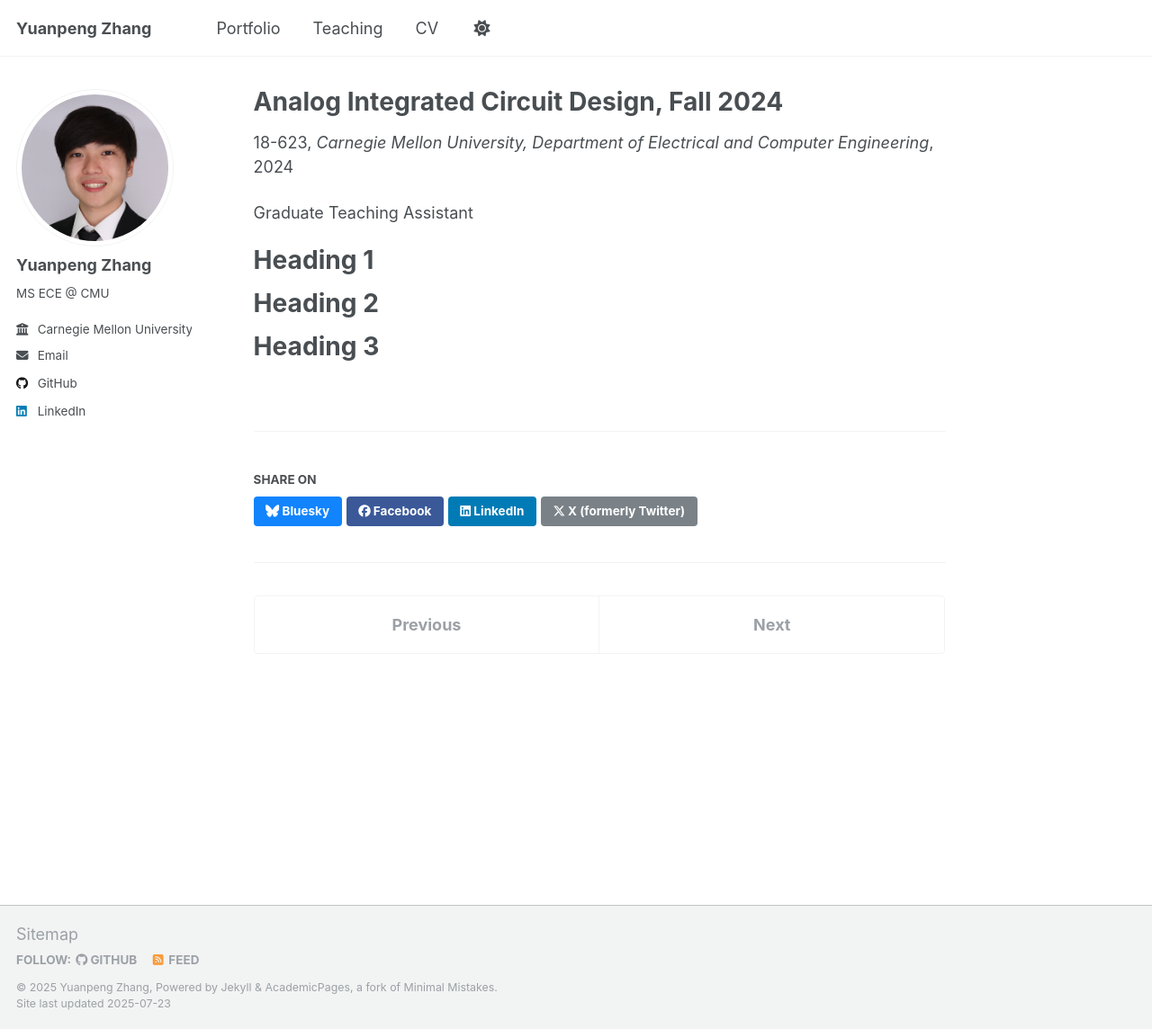
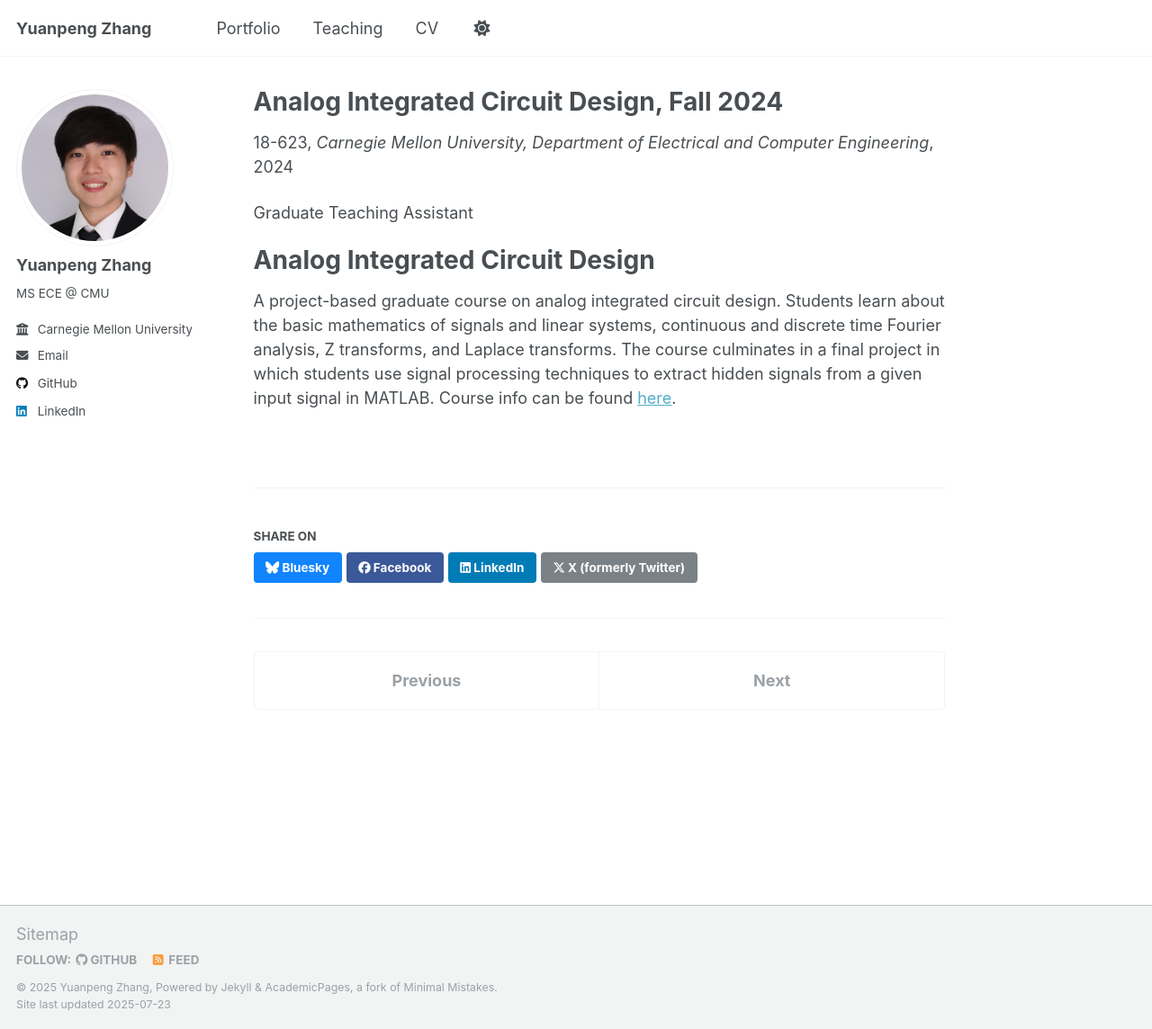
Before and after one commit to yuanpenguin/yuanpenguin.github.io, a Jekyll site: the page built from _teaching/2024-fall-anaicdes.md, in a window 1280 px wide and 1144 px high. Shown: the whole window at 90% size. Built offline with Jekyll 4.4.1, drawn with Linux system fonts in a browser that asks for light colours; a script that is not in the unit is left out.

Commit message:
Update 2024-fall-anaicdes.md

```diff
--- a/_teaching/2024-fall-anaicdes.md
+++ b/_teaching/2024-fall-anaicdes.md
@@ -10,11 +10,6 @@ location: "Pittsburgh, PA"
 
 Graduate Teaching Assistant
 
-Heading 1
+Analog Integrated Circuit Design
 ======
-
-Heading 2
-======
-
-Heading 3
-======
+A project-based graduate course on analog integrated circuit design. Students learn about the basic mathematics of signals and linear systems, continuous and discrete time Fourier analysis, Z transforms, and Laplace transforms. The course culminates in a final project in which students use signal processing techniques to extract hidden signals from a given input signal in MATLAB. Course info can be found [here](https://courses.ece.cmu.edu/18623).
```
